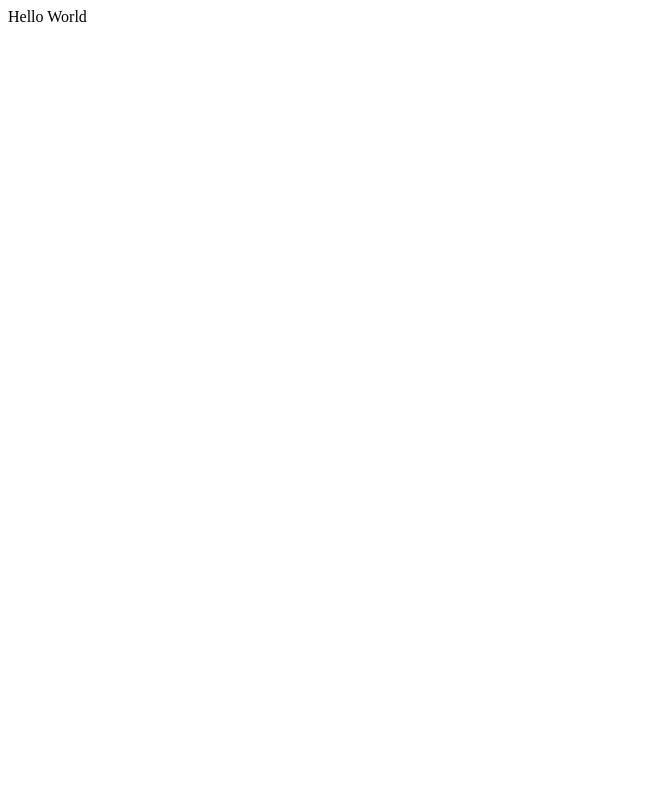
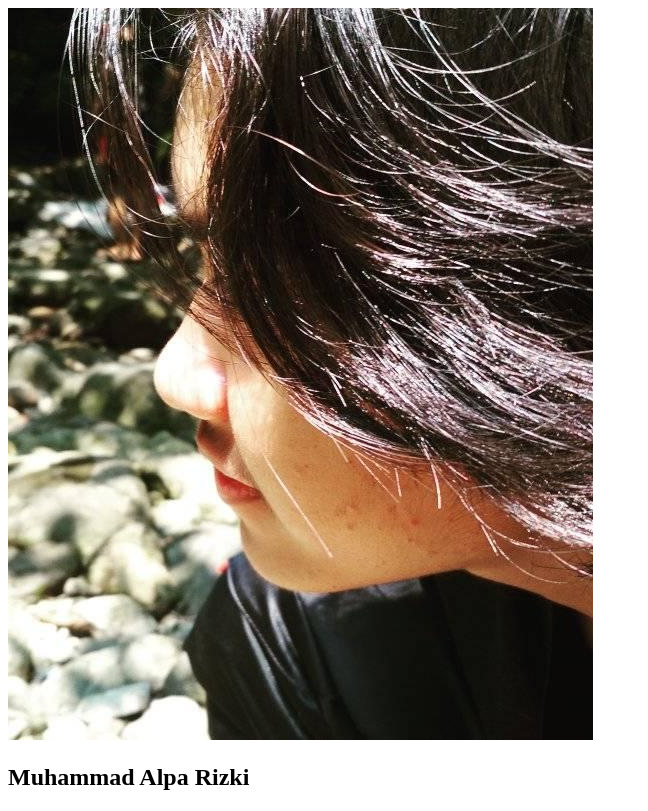
Before and after one commit to Alpa86/my-repo-from-remote, a plain HTML site: page index.html in a window 1280 px wide. Shown: the whole page, without its empty margins (0-648 px from the left). Drawn offline with Linux system fonts and the light colour scheme.

Commit message:
Changed Hello world with img and h2 to display simple profile data. Image file added in the folder images and used as resource in the img element in index.html file

```diff
--- a/index.html
+++ b/index.html
@@ -7,6 +7,9 @@
     <title>Document</title>
 </head>
 <body>
-    Hello World
+    <div>
+        <img src="images/67812354_2037783683017178_2505742774423257088_n.jpg" alt="profile image" />
+        <h2>Muhammad Alpa Rizki</h2>
+     </div>
 </body>
 </html>
```
Also changed, not shown: images/67812354_2037783683017178_2505742774423257088_n.jpg (added).
